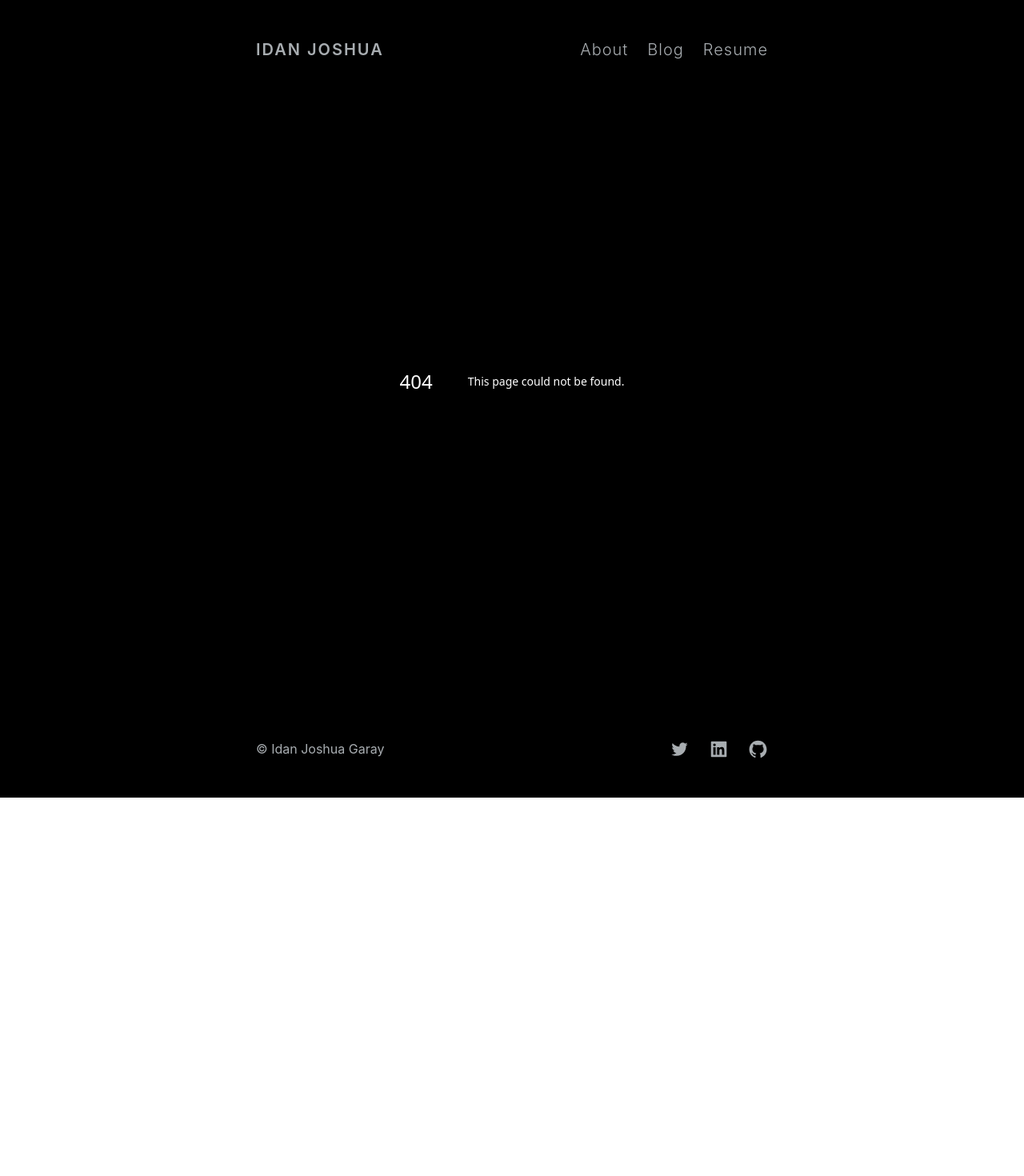
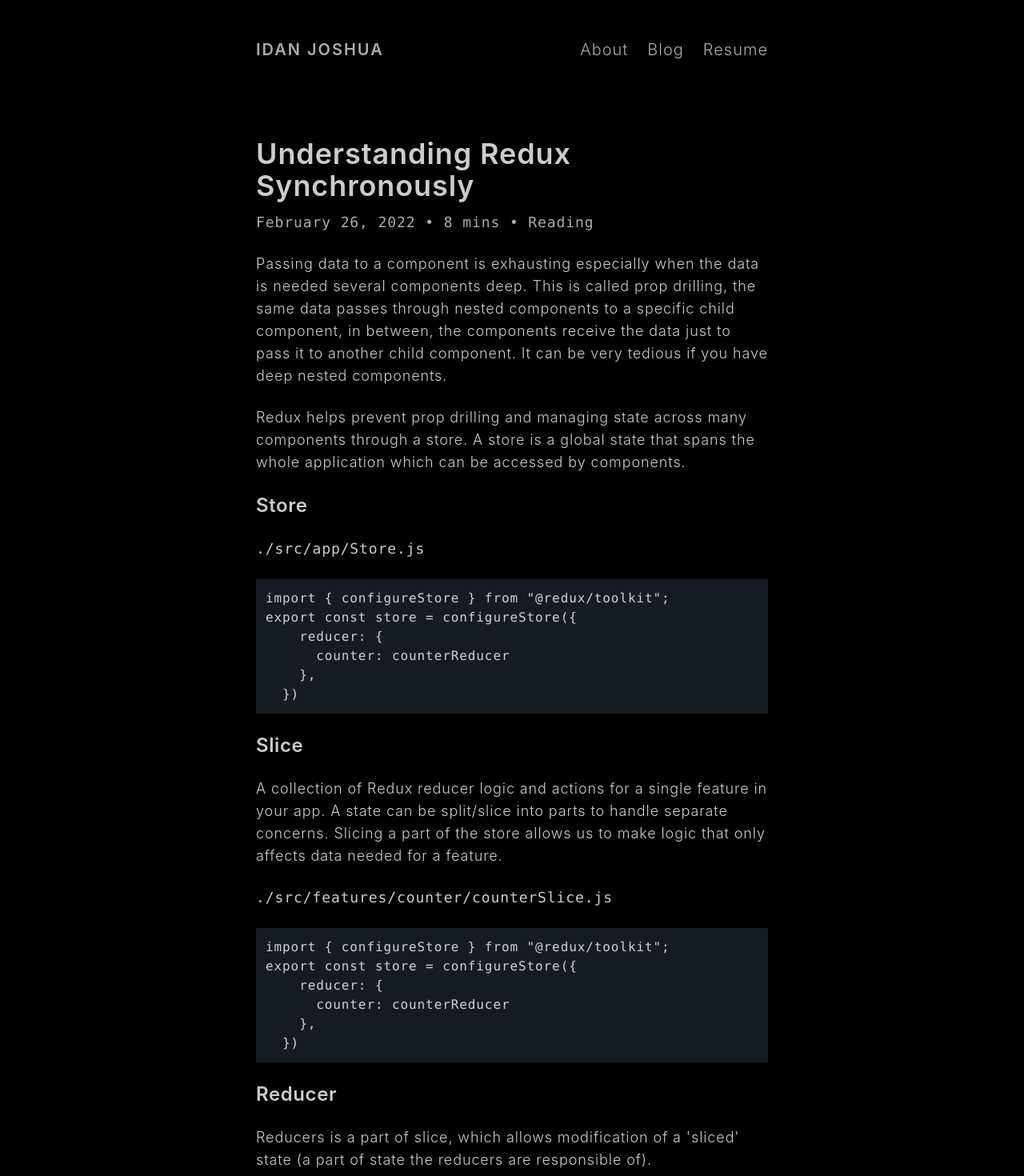
Before and after one commit to Idan-Garay/portfolio, a Next.js app: page /blog/understanding-redux-synchronously in a window 1280 px wide. Before the commit this address had no page. Shown: the top 1470 px of the page at 80% size. Before the commit the page ends 997 px from the top, so only its background shows below. Built offline with nearby package versions, Linux system fonts and the light colour scheme.

Commit message:
feat: add blog

```diff
--- a/components/layout.tsx
+++ b/components/layout.tsx
@@ -1,7 +1,3 @@
-
-
-import { NextPage } from 'next';
-import { AppProps } from 'next/app';
 import Link from 'next/link'
 import React, { ReactElement, ReactNode, useState } from 'react'
 import { AiOutlineTwitter, AiFillLinkedin, AiFillGithub } from "react-icons/ai"
--- a/package.json
+++ b/package.json
@@ -9,6 +9,7 @@
     "lint": "next lint"
   },
   "dependencies": {
+    "@tailwindcss/line-clamp": "^0.4.4",
     "@types/node": "18.15.0",
     "@types/react": "18.0.28",
     "@types/react-dom": "18.0.11",
@@ -25,6 +26,7 @@
   },
   "devDependencies": {
     "@types/react-scroll": "^1.8.6",
+    "@types/react-syntax-highlighter": "^15.5.7",
     "autoprefixer": "^10.4.14",
     "postcss": "^8.4.21",
     "tailwindcss": "^3.2.7"
--- a/pages/_app.tsx
+++ b/pages/_app.tsx
@@ -1,6 +1,6 @@
 import '../styles/globals.css'
 import { ThemeProvider } from 'next-themes'
-import Layout from '../components/Layout'
+import Layout from '../components/layout'
 import type { ReactElement, ReactNode } from 'react';
 import type { NextPage } from 'next';
 import type { AppProps } from 'next/app';
--- a/pages/blog/index.tsx
+++ b/pages/blog/index.tsx
@@ -1,9 +1,27 @@
+import Link from 'next/link'
 import React from 'react'
 
 const BlogPage = () => {
-  return (
-    <div>AboutPage</div>
-  )
+    return (
+        <div className="mt-20 ">
+            <header>
+                <h1 className="text-5xl text-opacity-80 tracking-wide text-white font-bold">Blog</h1>
+                <div className="h-3"></div>
+                <p className="text-2xl font-medium tracking-wider text-[#A8ADB1]">This is my writing space, where I capture my insights. Stay tuned!</p>
+
+            </header>
+
+            <main>
+                <div className="gap h-9"></div>
+
+                <div className="post text-white text-opacity-80">
+                    <h2 className="text-3xl tracking-wide hover:text-blue-500 "><Link href="blog/understanding-redux-synchronously">Understanding Redux Synchronously</Link></h2>
+                    <div className="gap h-3"></div>
+                    <p className="published-date tracking-wider">February 22, 2022 • 8 mins • Reading</p>
+                </div>
+            </main>
+        </div>
+    )
 }
 
 export default BlogPage
--- /dev/null
+++ b/pages/blog/understanding-redux-synchronously.tsx
@@ -0,0 +1,158 @@
+import React from 'react'
+
+const ReactHooksSynchronously = () => {
+  return (
+    <article className="mt-24">
+      <header>
+        <h1 className="text-4xl text-opacity-80 tracking-wide text-white font-semibold">Understanding Redux Synchronously</h1>
+        <div className="h-3"></div>
+        <p className="published-date tracking-wider text-lg text-[#A8ADB1] font-mono">February 26, 2022 • 8 mins • Reading</p>
+        <div className="h-6"></div>
+
+      </header>
+
+      <main className='text-lg font-light tracking-wider text-white text-opacity-80 flex flex-col gap-6'>
+        <p className="">
+          Passing data to a component is exhausting especially when the data is needed several components deep. This is called prop drilling, the same data passes through nested components to a specific child component, in between, the components receive the data just to pass it to another child component. It can be very tedious if you have deep nested components.
+        </p>
+        {/* <div className="h-3"></div> */}
+        <p className="">
+          Redux helps prevent prop drilling and managing state across many components through a store. A store is a global state that spans the whole application which can be accessed by components.
+        </p>
+
+        <h1 className="text-2xl text-opacity-80 tracking-wide text-white font-semibold">Store</h1>
+        <p className="font-mono text-base md:text-lg">./src/app/Store.js</p>
+
+        <pre className='p-3 bg-[#161B22] text-base overflow-x-scroll'>
+          {`import { configureStore } from "@redux/toolkit";
+export const store = configureStore({
+    reducer: {
+      counter: counterReducer
+    },
+  })`}
+        </pre>
+
+        <h1 className="text-2xl text-opacity-80 tracking-wide text-white font-semibold">Slice</h1>
+        <p>A collection of Redux reducer logic and actions for a single feature in your app. A state can be split/slice into parts to handle separate concerns. Slicing a part of the store allows us to make logic that only affects data needed for a feature.</p>
+        <p className="font-mono text-base md:text-lg">./src/features/counter/counterSlice.js</p>
+
+        <pre className='p-3 bg-[#161B22] text-base overflow-x-scroll'>
+          {`import { configureStore } from "@redux/toolkit";
+export const store = configureStore({
+    reducer: {
+      counter: counterReducer
+    },
+  })`}
+        </pre>
+
+        <h1 className="text-2xl text-opacity-80 tracking-wide text-white font-semibold">Reducer</h1>
+        <p>{"Reducers is a part of slice, which allows modification of a 'sliced' state (a part of state the reducers are responsible of)."}</p>
+        <p className="font-mono text-base md:text-lg">./src/features/counter/counterSlice.js</p>
+
+        <pre className='p-3 bg-[#161B22] text-base overflow-x-scroll'>
+          {`import { createSlice } from "@redux/toolkit";
+
+// in slice files, createSlice scaffolds the actions needed for interacting reducer.
+// slice files should export the slice, actions, and the reducer as default
+
+export const counterSlice = createSlice({
+  name: "counterName", // name will be used as a suffix to interact with its logic outside of the file. (counterName/reducersKey)
+  initialState: {
+    value: 0,
+  },
+  reducers: {
+    // keys of reducers are used to generate action types
+    increment: (state) => {
+      state.value += 1;
+    },
+    decrement: (state) => {
+      state.value -= 1;
+    },
+    incrementByAmount: (state, action) => {
+      state.value += action.payload;
+    },
+  },
+});
+
+// createSlice returns an object {actions: {...}, ...otherProps}
+// the actions in counterSlice.actions are actionCreators.
+// actionCreators are functions that returns an object required for a dispatch e.g. {type: <reducerKeys>, payload: <value>}
+<!--  the payload is optional, if used, a value can be passed as parameter to action creators e.g. incrementByAmount(2)-->
+<!--  using these in another file: dispatch(incrementByAmount(2)) -> dispatch({type: "incrementByAmount", payload: 2}) -->
+
+export const { increment, decrement, incrementByAmount } = counterSlice.actions;
+export default counterSlice.reducer;`}
+        </pre>
+        <p>Slices enable us to combine state and logic through reducers to create a store. We have the necessary store files that include the configuration and slices to handle specific parts of the store so <span className='font-bold'>How can we globally access the store created by combining state and logic using reducers through slices?</span></p>
+        <p>The component makes the Redux store available to any nested components that need to access the Redux store. It typically contains the top level component and has a property of store which makes the store accessible to any components via redux hooks (e.g. useDispatch, useSelector)</p>
+        <p className="font-mono text-base md:text-lg">./src/index.js</p>
+        <pre className='p-3 bg-[#161B22] text-base overflow-x-scroll'>
+          {`import React from 'react'
+import ReactDOM from 'react-dom'
+import App from './App'
+import store from './app/store'
+import { Provider } from 'react-redux'
+
+ReactDOM.render(
+  <Provider store={store}>
+    <App />
+  </Provider>,
+  document.getElementById('root')
+)`}
+        </pre>
+
+        <h1 className="text-2xl text-opacity-80 tracking-wide text-white font-semibold">useSelector & useDispatch hooks</h1>
+        <p>These hooks allows us to interact with the store from any component contained by the Provider Context component.</p>
+        <p className="text-lg font-medium">useSelector(selector: Function, equalityFn?: Function)</p>
+        <p>It allows a component to read data from store. This hook subscribe to the store and uses the function&apos;s return value to extracts data from the store.</p>
+        <pre className='p-3 bg-[#161B22] text-base overflow-x-scroll'>
+          {`import {useSelector} from 'react-redux';
+
+ const componentA = () => {
+  const var1 = useSelector((state) => state.value);
+
+  // ...render the component using the var1
+  return (
+   <div>
+    <p>{var1}</p>
+   </div>
+  )`}
+        </pre>
+
+
+        <p className="text-lg font-medium">useDispatch()</p>
+        <p>It allows a component to modify the store. This hook returns the dispatch function connected to the store and is used to trigger state changes.</p>
+        <pre className='p-3 bg-[#161B22] text-base overflow-x-scroll'>
+          {`import {useSelector, useDispatch} from 'react-redux';
+import {increment, decrement} from './src/features/counter/counterSlice.js';
+
+const componentA = () => {
+ const var1 = useSelector((state) => state.value);
+ const dispatch = useDispatch();
+
+ // ...render the component using the var1
+ // add interaction to store using HTML tags for user interaction
+ return (
+   <div>
+    <p>{var1}</p>
+    <button onClick={() => {dispatch({type:"increment"}}}>Increment</button>
+    // or use the actionCreator generated by createSlice.
+    <button onClick={() => {dispatch(increment()}}>Increment</button>
+   </div>
+  )
+}`}
+        </pre>
+
+      <p>{`These powerful hooks simplifies state management in React applications.
+      useSelector allows components to efficiently access and subscribe to specific portions of the Redux store.
+       On the other hand, useDispatch provides a way to modify state through dispatch actions from components, enabling seamless interaction with the Redux store.`}
+       </p>
+
+       <hr className='' />
+       <p>This article focuses on the synchronous aspect of Redux. Stay tuned for the upcoming article that will cover the asynchronous part of Redux. </p>
+      </main>
+    </article>
+  )
+}
+
+export default ReactHooksSynchronously
--- a/pages/index.tsx
+++ b/pages/index.tsx
@@ -68,13 +68,13 @@ export default function Home() {
       </section>
 
       <section className="posts-section flex flex-col mt-28">
-        <h3 className="tracking-wide uppercase text-xl ">Recent Posts</h3>
+        <h3 className="tracking-wide uppercase text-xl font-mono ">Recent Posts</h3>
 
         <div className="post flex flex-col mt-6">
-          <h2 className="text-3xl tracking-wide hover:text-blue-500 "><Link href="#">Post Title</Link></h2>
-          <p className="published-date tracking-wider">April 24, 2023 • 3 mins • Reading</p>
+          <h2 className="text-3xl tracking-wide hover:text-blue-500 "><Link href="blog/understanding-redux-synchronously">Understanding Redux Synchronously</Link></h2>
+          <p className="published-date tracking-wider">February 26, 2022 • 8 mins • Reading</p>
           <div className="gap h-3"></div>
-          <p className="description tracking-wider">For most of us, we&apos;ve got decades and decades of career left. This gets much less intimidating when you have a sense of how and when to change the work we do. Peter Drecker&apos;s Managing Oneself provides provoking questions on precisely this...</p>
+          <p className="description tracking-wider line-clamp-3">{'Passing data to a component is exhausting especially when the data is needed several components deep. This is called prop drilling, the same data passes through nested components to a specific child component, in between, the components receive the data just to pass it to another child component. It can be very tedious if you have deep nested components.'}</p>
 
         </div>
       </section>
--- a/tailwind.config.js
+++ b/tailwind.config.js
@@ -15,5 +15,7 @@ module.exports = {
       }
     },
   },
-  plugins: [],
+  plugins: [
+    require('@tailwindcss/line-clamp'),
+  ],
 }
```
Also changed, not shown: 1 other file (tests, documents, lock files or other folders).
